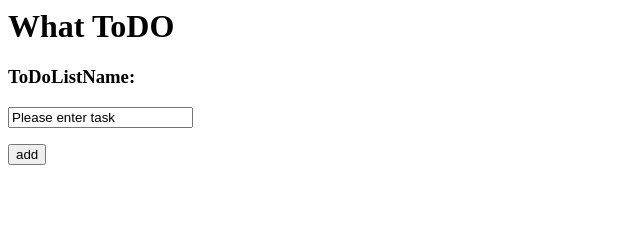
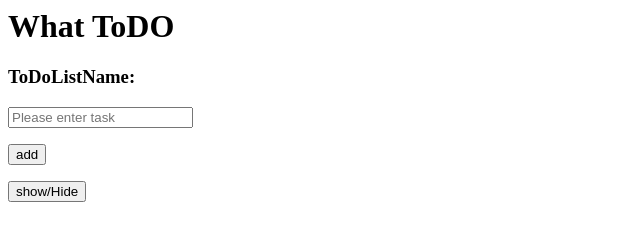
Before and after one commit to Paul-Stefan/ToDo-List-webpage, a plain HTML site: page whatToDo.html in a window 1280 px wide. Shown: the whole page, without its empty margins (0-640 px from the left). Drawn offline with nearby package versions, Linux system fonts and the light colour scheme.

Commit message:
Update whatToDo.html

```diff
--- a/whatToDo.html
+++ b/whatToDo.html
@@ -22,9 +22,9 @@
 </body>
 
 <form>
-	<p><input type="</p>
-	<textarea rows="1" cols="20" name="addtaskBox" id = "taskTextBox" value = "Please enter task"></textarea>
-	<p><input type="button" value ="add" name = "addButton"onclick = "createTask()"></p>
+	<input type="text" id="myText" placeholder="Please enter task">
+	<p><input type="button" value ="add" name = "addButton"onclick = "approve()"></p>
+	<p><input type="button" value ="show/Hide" name = "showHide"onclick = "showOrHide()"></p>
 </form>
 
 <script src="script.js"></script>
@@ -32,6 +32,4 @@
 		  src="http://code.jquery.com/jquery-3.1.1.min.js"
 		  integrity="sha256-hVVnYaiADRTO2PzUGmuLJr8BLUSjGIZsDYGmIJLv2b8="
 		  crossorigin="anonymous"></script>
-
-
 </html>
```
